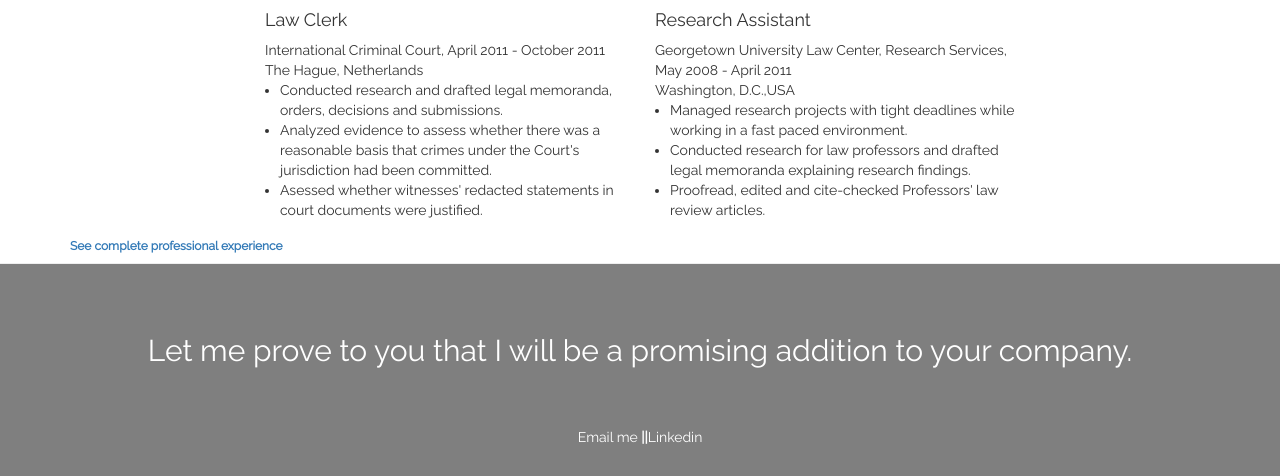
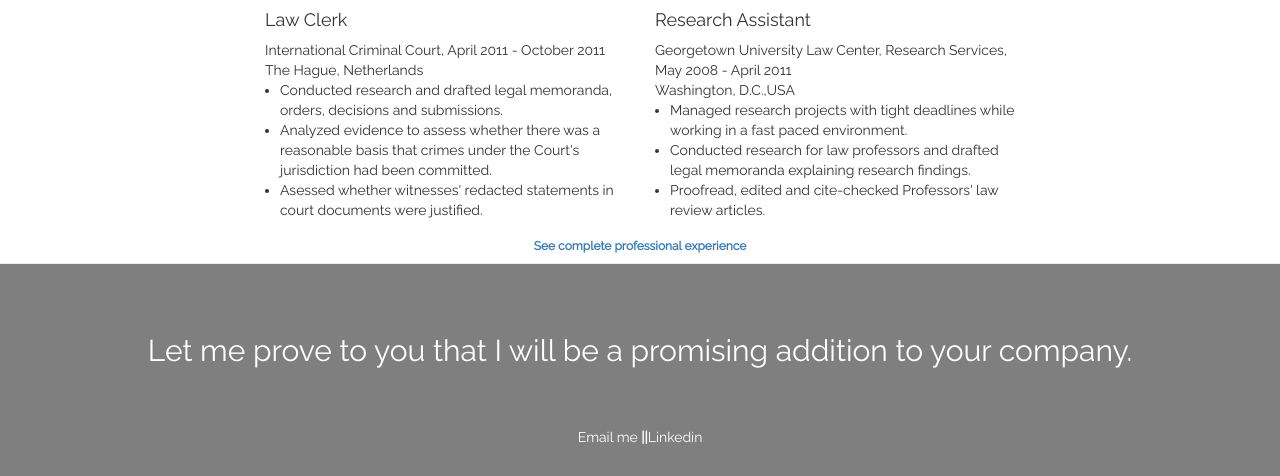
Before and after one commit to lizette112162/resume_app, a Flask app: page / in a window 1280 px wide. Shown: the part 2828-3304 px from the top of the page. Run offline with Flask 2, Linux system fonts and the light colour scheme; some libraries are stand-ins or nearby versions.

Commit message:
Updated files

```diff
--- a/templates/index.html
+++ b/templates/index.html
@@ -278,7 +278,7 @@ body {
         </ul>
           </div>
       </div>
-      <h6 class="text-left"><a href="https://www.linkedin.com/pub/rita-mutyaba/21/b07/737"><strong>See complete professional experience</strong></h6>
+      <h6 class="text-center"><a href="https://www.linkedin.com/pub/rita-mutyaba/21/b07/737"><strong>See complete professional experience</strong></h6>
     </div>
 
     <hr id="last-section" class="section-divider">
```
